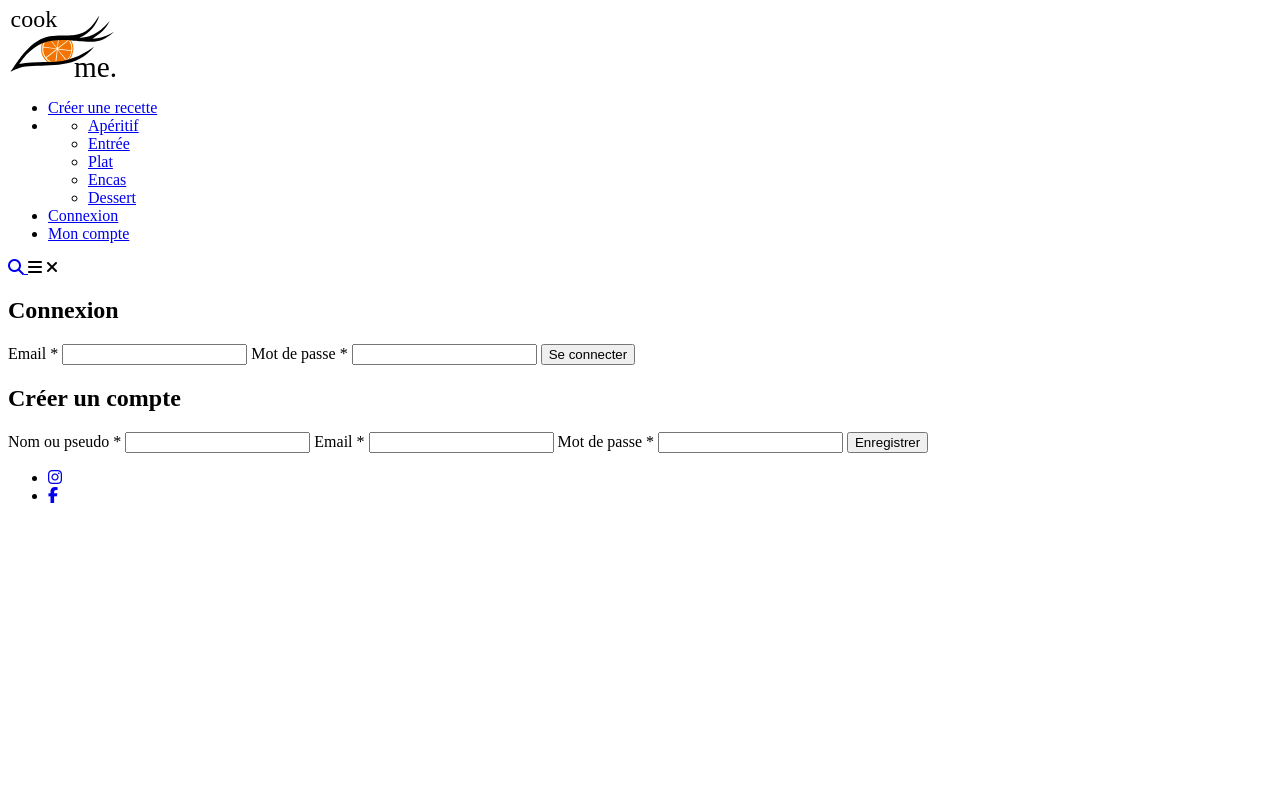
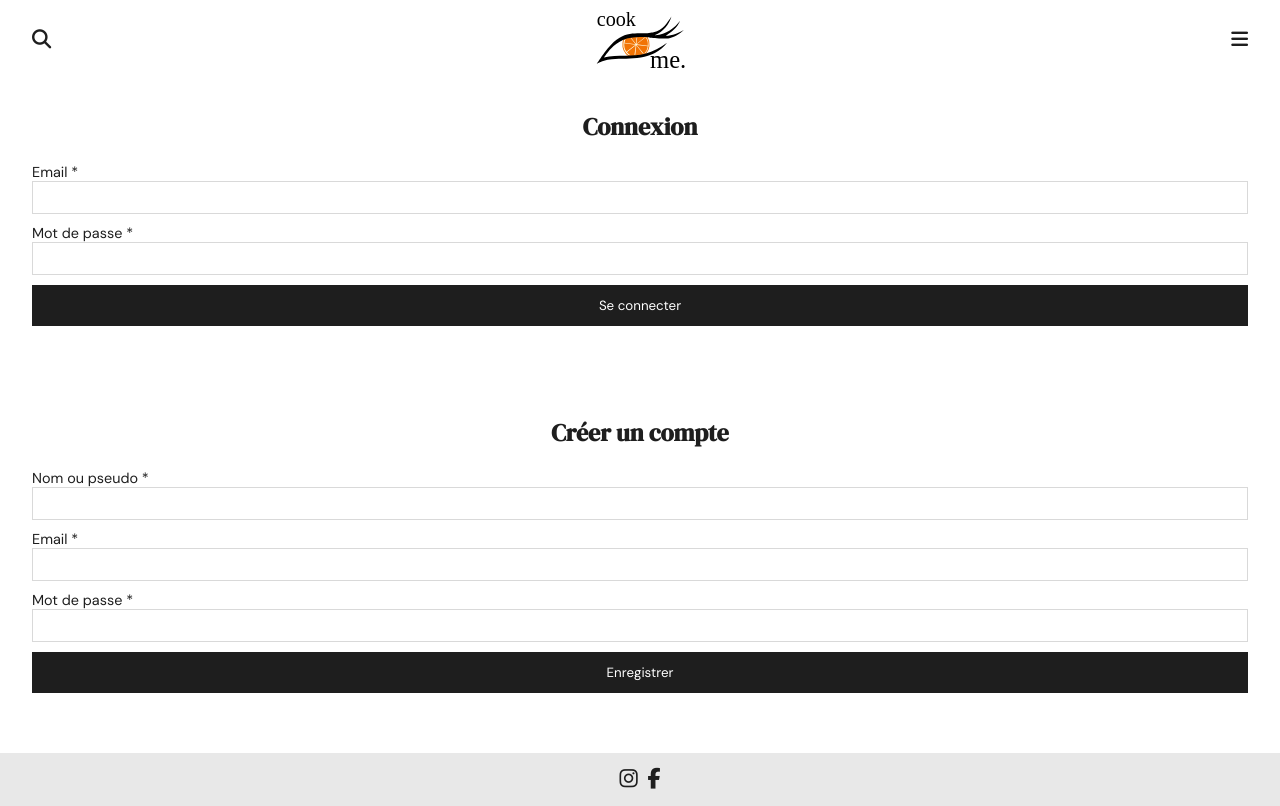
Before and after one commit to Jeanne4L/cook-me, a plain HTML site: page connexion.html in a window 1280 px wide. Drawn offline with Linux system fonts and the light colour scheme.

Commit message:
Style de la page connexion

```diff
--- a/connexion.html
+++ b/connexion.html
@@ -5,21 +5,28 @@
             <meta http-equiv="X-UA-Compatible" content="IE=edge">
             <meta name="viewport" content="width=device-width, initial-scale=1.0">
             <meta name="description" content="">
-        <title>Cook me...</title>
+
+        <title>Connexion - Cook me...</title>
         <link rel="shortcut icon" href="pictures/favicon.ico" type="image/x-icon">
 
+        <link rel="stylesheet" href="style.css">
         <script src="https://kit.fontawesome.com/eafcd51cfc.js" crossorigin="anonymous"></script>
     </head>
     <body>
         <header>
             <div class="container">
-                <img src="pictures/logo.png" alt="dessin d'œil avec une orange à la place de l'iris" srcset="pictures/logo.svg">
-                <nav>
+                <a href="index.html" class="logo">
+                    <img src="pictures/logo.png" alt="dessin d'un œil avec une orange à la place de l'iris" srcset="pictures/logo.svg">
+                </a>
+                <nav class="hidden">
                     <ul>
                         <li class="btn">
                             <a href="new-recipe.html">
                                 Créer une recette
                             </a>
+                        </li>
+                        <li>
+                            Catégories
                         </li>
                         <li class="categories-items">
                             <ul>
@@ -50,12 +57,12 @@
                                 </li>
                             </ul>
                         </li>
-                        <li>
+                        <li class="last-item">
                             <a href="connexion.html">
                                 Connexion
                             </a>
                         </li>
-                        <li>
+                        <li class="hidden last-item">
                             <a href="my-account.html">
                                 Mon compte
                             </a>
@@ -70,10 +77,10 @@
             </div>
         </header>
 
-        <div class="overlay"></div>
+        <div class="overlay hidden"></div>
 
-        <section>
-            <div class="container">
+        <div class="container">
+            <section class="top-section">
                 <h1>Connexion</h1>
                 <form action="result.php" method="post">
                     <label for="connexion__email">Email *</label>
@@ -82,11 +89,11 @@
                     <label for="connexion__password">Mot de passe *</label>
                     <input type="text" name="connexion__password" id="connexion__password" required>
 
-                    <input type="submit" value="Se connecter">
+                    <input type="submit" value="Se connecter" class="btn">
                 </form>
-
-                <div class="separation-line"></div>
-
+            </section>
+            <div class="separation-line"></div>
+            <section>
                 <h1>Créer un compte</h1>
                 <form action="result.php" method="post">
                     <label for="new-account__name">Nom ou pseudo *</label>
@@ -98,10 +105,10 @@
                     <label for="connexion__password">Mot de passe *</label>
                     <input type="text" name="connexion__password" id="connexion__password" required>
 
-                    <input type="submit" value="Enregistrer">
+                    <input type="submit" value="Enregistrer" class="btn">
                 </form>
-            </div>
-        </section>
+            </section>
+        </div>
         <footer>
             <div class="container">
                 <nav>
--- a/style.css
+++ b/style.css
@@ -5,8 +5,10 @@
     box-sizing: border-box;
     color: #1e1e1e;
 }
-h1, h2 {
+h1 {
     font-family: 'DM Serif Display', serif;
+    text-align: center;
+    margin-top: 0;
 }
 body {
     margin: 0;
@@ -38,6 +40,19 @@ figcaption {
     color: white;
     padding: 10px;
 }
+form {
+    display: flex;
+    flex-direction: column;
+}
+label {
+    font-size: 0.9rem;
+}
+input, textarea {
+    padding: 7px;
+    border-radius: 0;
+    border: solid 1px #d9d9d9;
+    margin-bottom: 10px;
+}
 img {
     width: 100%;
     height: 100%;
@@ -67,7 +82,7 @@ header .container {
     justify-content: space-between;
     align-items: center;
 }
-header img {
+.logo {
     width: 91px;
     height: 60px;
     position: absolute;
@@ -116,19 +131,23 @@ header nav {
     justify-content: center;
     padding-top: 25px;
 }
+header .btn {
+    width: 85%;
+}
 
 .btn {
     padding: 10px;
     background: #1e1e1e;
     border: solid 2px #1e1e1e;
-    width: 85%;
     margin: 0 auto 30px auto;
+    width: 100%;
 }
-.btn a {
+.btn a, .btn {
     color: white;
 }
 .btn:hover {
     background-color: white;
+    color: #1e1e1e;
 }
 .btn:hover > a {
     color: #1e1e1e;
@@ -142,11 +161,12 @@ header nav {
     z-index: 5;
 }
 
-.main-recipe {
+.top-section {
     margin-top: 80px;
 }
 .main-recipe h1 {
-    margin-bottom: 0;
+    margin: 20px 0 0 0;
+    text-align: left;
 }
 .main-recipe span, .current-page {
     font-weight: bold;
```
Also changed, not shown: index.html (+5 -3 lines), my-account.html (+11 -6 lines), new-recipe.html (+14 -9 lines), recipe.html (+11 -6 lines).
